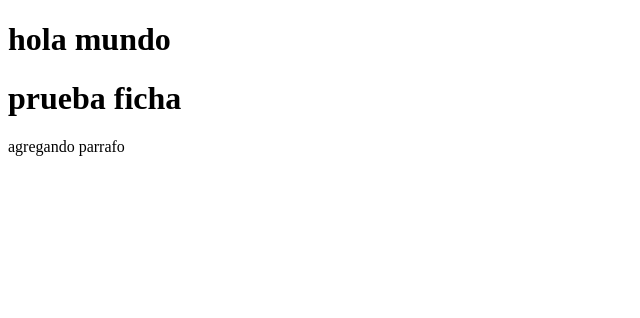
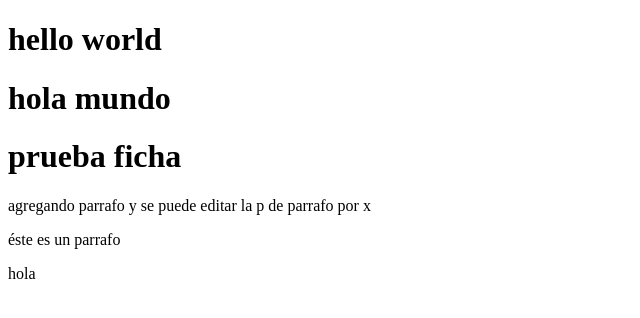
Before and after one commit to Sebamstrr/sebarepos, a plain HTML site: page sebastian_tapia_VS_Asignación_1.html in a window 1280 px wide. Shown: the whole page, without its empty margins (0-640 px from the left). Drawn offline with Linux system fonts and the light colour scheme.

Commit message:
agregando

```diff
--- a/sebastian_tapia_VS_Asignación_1.html
+++ b/sebastian_tapia_VS_Asignación_1.html
@@ -7,9 +7,12 @@
     <title>Document</title>
 </head>
 <body>
+    <h1>hello world</h1>
     <h1>hola mundo</h1>
 </body>
 </html>
 <h1>prueba ficha</h1>
 
-<p>agregando parrafo</p>
+<x>agregando parrafo y se puede editar la p de parrafo por x</x>
+<p>éste es un parrafo</p>
+<x>hola</x>
```
